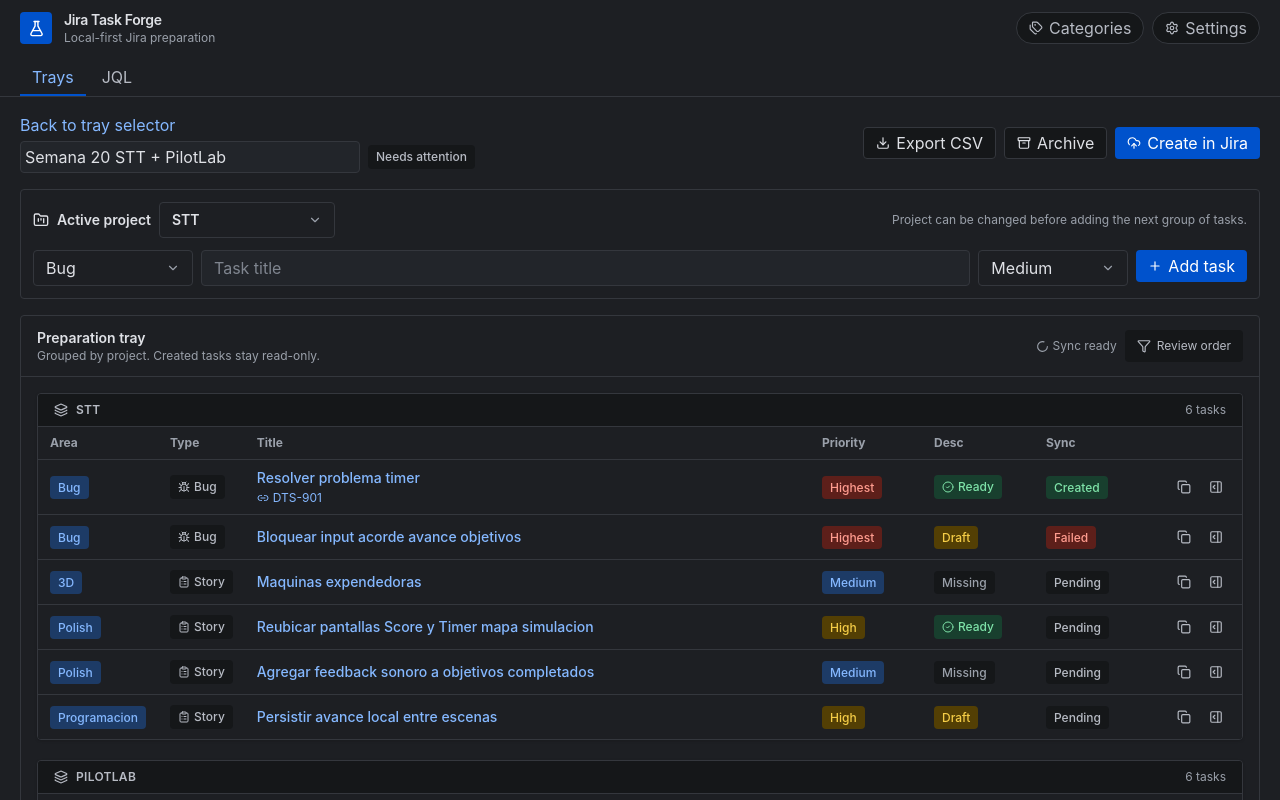
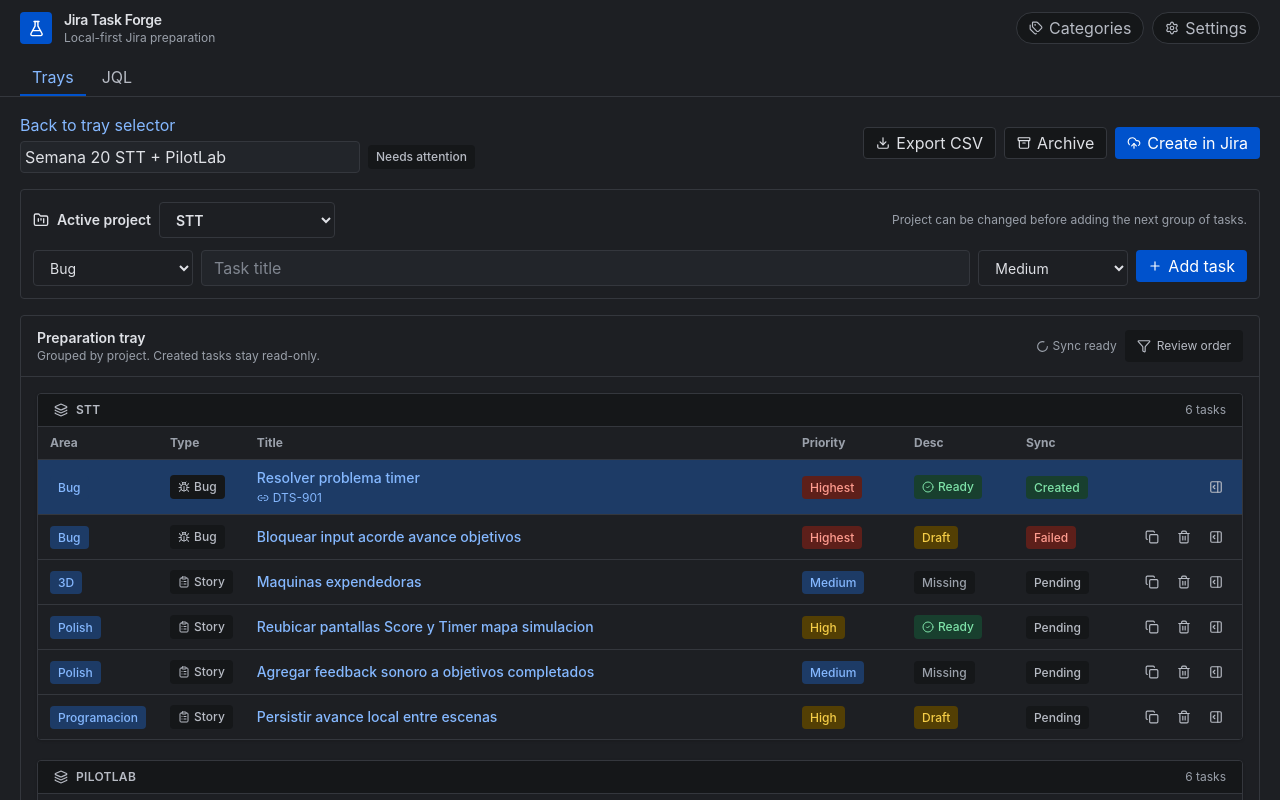
Before and after one commit to salmonsimon/jira-task-forge, a React (Vite) app: page / in a window 1280 px wide. Both pictures are taken after a click on the button 640 px from the left and 216 px from the top of the page. Shown: the top 800 px of the page. Built offline with nearby package versions, Linux system fonts and the light colour scheme.

Commit message:
Implement in-memory tray task interactions

```diff
--- a/src/App.tsx
+++ b/src/App.tsx
@@ -1,4 +1,4 @@
-import { useEffect, useMemo, useState } from "react";
+import { useEffect, useMemo, useRef, useState } from "react";
 import { AppHeader } from "./components/shell";
 import { CategoriesPanel } from "./features/categories";
 import { JqlView } from "./features/jql";
@@ -6,12 +6,15 @@ import { SettingsPanel } from "./features/settings";
 import { TaskFocusWindow } from "./features/task-detail";
 import { TraysView } from "./features/trays";
 import { mockAppDataAdapter } from "./lib/adapters";
-import type { LocalTask, MainTab, Panel, Tray } from "./lib/types";
+import { canDeleteTask, canDuplicateTask, deriveIssueTypeFromArea, deriveTrayStateFromTasks, duplicateLocalTask } from "./lib/domain";
+import type { LocalTask, MainTab, Panel, Priority, Tray } from "./lib/types";
 import { cn } from "./lib/utils";
 
 const appData = mockAppDataAdapter;
 
 export default function App() {
+  const taskIdCounter = useRef(0);
+  const [trays, setTrays] = useState<Tray[]>(() => cloneTrays(appData.listTrays()));
   const [activeTab, setActiveTab] = useState<MainTab>("trays");
   const [openPanel, setOpenPanel] = useState<Panel>(null);
   const [selectedTrayId, setSelectedTrayId] = useState<string | null>(null);
@@ -22,13 +25,17 @@ export default function App() {
   const [systemPrefersDark, setSystemPrefersDark] = useState(false);
 
   const selectedTray = useMemo(
-    () => appData.getTrayById(selectedTrayId),
-    [selectedTrayId]
+    () => trays.find((tray) => tray.id === selectedTrayId) ?? null,
+    [selectedTrayId, trays]
   );
 
   const selectedTask = useMemo(() => {
-    return appData.getTaskById(selectedTaskId);
-  }, [selectedTaskId]);
+    return trays.flatMap((tray) => tray.tasks).find((task) => task.id === selectedTaskId) ?? null;
+  }, [selectedTaskId, trays]);
+
+  const activeTrays = useMemo(() => trays.filter((tray) => tray.state !== "Archived"), [trays]);
+  const projectOptions = useMemo(() => appData.listProjects().filter((project) => !project.hidden).map((project) => project.name), []);
+  const areaOptions = useMemo(() => appData.listAreas().filter((area) => !area.hidden).map((area) => area.name), []);
 
   useEffect(() => {
     if (openPanel !== "detail") return;
@@ -53,6 +60,12 @@ export default function App() {
 
   const resolvedTheme = themeMode === "system" ? (systemPrefersDark ? "dark" : "light") : themeMode;
 
+  useEffect(() => {
+    if (openPanel === "detail" && !selectedTask) {
+      setOpenPanel(null);
+    }
+  }, [openPanel, selectedTask]);
+
   function openTask(task: LocalTask) {
     setSelectedTaskId(task.id);
     setOpenPanel("detail");
@@ -65,6 +78,72 @@ export default function App() {
     if (firstTask) setSelectedTaskId(firstTask.id);
   }
 
+  function nextTaskId() {
+    taskIdCounter.current += 1;
+    return `ltask-local-${Date.now().toString(36)}-${taskIdCounter.current}`;
+  }
+
+  function addTaskToSelectedTray(taskInput: { project: string; area: string; title: string; priority: Priority }) {
+    if (!selectedTrayId) return;
+
+    const nextTask: LocalTask = {
+      id: nextTaskId(),
+      project: taskInput.project,
+      area: taskInput.area,
+      title: taskInput.title,
+      priority: taskInput.priority,
+      issueType: deriveIssueTypeFromArea(taskInput.area),
+      syncStatus: "Pending",
+      descriptionStatus: "Missing",
+      language: "Spanish"
+    };
+
+    setTrays((currentTrays) =>
+      currentTrays.map((tray) =>
+        tray.id === selectedTrayId ? updateTrayTasks(tray, [...tray.tasks, nextTask]) : tray
+      )
+    );
+    setSelectedTaskId(nextTask.id);
+  }
+
+  function duplicateTask(taskId: string) {
+    const sourceTask = trays.flatMap((tray) => tray.tasks).find((task) => task.id === taskId);
+    if (!sourceTask || !canDuplicateTask(sourceTask)) return;
+
+    const duplicate = duplicateLocalTask(sourceTask, nextTaskId());
+
+    setTrays((currentTrays) =>
+      currentTrays.map((tray) => {
+        const taskIndex = tray.tasks.findIndex((task) => task.id === taskId);
+        if (taskIndex === -1) return tray;
+
+        const nextTasks = [...tray.tasks];
+        nextTasks.splice(taskIndex + 1, 0, duplicate);
+        return updateTrayTasks(tray, nextTasks);
+      })
+    );
+    setSelectedTaskId(duplicate.id);
+  }
+
+  function deleteTask(taskId: string) {
+    const tray = trays.find((candidate) => candidate.tasks.some((task) => task.id === taskId));
+    const task = tray?.tasks.find((candidate) => candidate.id === taskId);
+    if (!tray || !task || !canDeleteTask(task)) return;
+
+    if (selectedTaskId === taskId) {
+      const taskIndex = tray.tasks.findIndex((candidate) => candidate.id === taskId);
+      const replacementTask = tray.tasks[taskIndex + 1] ?? tray.tasks[taskIndex - 1] ?? null;
+      setSelectedTaskId(replacementTask?.id ?? null);
+      if (!replacementTask) setOpenPanel(null);
+    }
+
+    setTrays((currentTrays) =>
+      currentTrays.map((candidate) =>
+        candidate.id === tray.id ? updateTrayTasks(candidate, candidate.tasks.filter((candidateTask) => candidateTask.id !== taskId)) : candidate
+      )
+    );
+  }
+
   return (
     <div className={cn("min-h-screen bg-[#f7f8fa] text-[#172b4d]", resolvedTheme === "dark" && "theme-dark")}>
       <div className="flex min-h-screen">
@@ -72,11 +151,17 @@ export default function App() {
           <AppHeader activeTab={activeTab} setActiveTab={setActiveTab} openPanel={setOpenPanel} />
           {activeTab === "trays" ? (
             <TraysView
-              trays={appData.listActiveTrays()}
+              trays={activeTrays}
               selectedTray={selectedTray}
               onOpenTray={openTray}
               onBackToSelector={() => setSelectedTrayId(null)}
               onOpenTask={openTask}
+              onAddTask={addTaskToSelectedTray}
+              onDuplicateTask={duplicateTask}
+              onDeleteTask={deleteTask}
+              selectedTaskId={selectedTaskId}
+              projects={projectOptions}
+              areas={areaOptions}
             />
           ) : (
             <JqlView
@@ -107,3 +192,47 @@ export default function App() {
     </div>
   );
 }
+
+function cloneTrays(trays: Tray[]): Tray[] {
+  return trays.map((tray) => ({
+    ...tray,
+    tasks: tray.tasks.map((task) => ({
+      ...task,
+      attachments: task.attachments?.map((attachment) => ({ ...attachment })),
+      syncLog: task.syncLog?.map((entry) => ({ ...entry })),
+      subtasks: task.subtasks ? [...task.subtasks] : undefined
+    }))
+  }));
+}
+
+function updateTrayTasks(tray: Tray, tasks: LocalTask[]): Tray {
+  return {
+    ...tray,
+    tasks,
+    state: deriveTrayStateFromTasks(tasks, tray.state),
+    summary: summarizeTrayTasks(tasks),
+    updatedAt: "Just now"
+  };
+}
+
+function summarizeTrayTasks(tasks: LocalTask[]): string {
+  if (tasks.length === 0) return "No tasks";
+
+  const counts = tasks.reduce(
+    (summary, task) => {
+      summary[task.syncStatus] += 1;
+      return summary;
+    },
+    { Pending: 0, Failed: 0, Exported: 0, Created: 0 } satisfies Record<LocalTask["syncStatus"], number>
+  );
+
+  return [
+    `${tasks.length} ${tasks.length === 1 ? "task" : "tasks"}`,
+    counts.Pending ? `${counts.Pending} pending` : null,
+    counts.Failed ? `${counts.Failed} failed` : null,
+    counts.Exported ? `${counts.Exported} exported` : null,
+    counts.Created ? `${counts.Created} created` : null
+  ]
+    .filter(Boolean)
+    .join(" · ");
+}
--- a/src/features/trays/ProjectTaskGroup.tsx
+++ b/src/features/trays/ProjectTaskGroup.tsx
@@ -1,15 +1,23 @@
-import { Copy, Layers3, Link2, PanelRightOpen } from "lucide-react";
+import { Copy, Layers3, Link2, PanelRightOpen, Trash2 } from "lucide-react";
 import { AreaBadge, DescriptionBadge, IconButton, IssueTypeBadge, PriorityBadge, SyncBadge } from "../../components/ui";
+import { canDeleteTask, canDuplicateTask } from "../../lib/domain";
 import type { LocalTask } from "../../lib/types";
+import { cn } from "../../lib/utils";
 
 export function ProjectTaskGroup({
   project,
   tasks,
-  onOpenTask
+  selectedTaskId,
+  onOpenTask,
+  onDuplicateTask,
+  onDeleteTask
 }: {
   project: string;
   tasks: LocalTask[];
+  selectedTaskId: string | null;
   onOpenTask: (task: LocalTask) => void;
+  onDuplicateTask: (taskId: string) => void;
+  onDeleteTask: (taskId: string) => void;
 }) {
   return (
     <div className="overflow-hidden rounded border border-[#dfe1e6] bg-white shadow-sm">
@@ -37,7 +45,10 @@ export function ProjectTaskGroup({
             <tbody>
               {tasks.map((task) => (
                 <tr
-                  className="cursor-pointer border-t border-[#ebecf0] bg-white hover:bg-[#f4f8ff]"
+                  className={cn(
+                    "cursor-pointer border-t border-[#ebecf0] bg-white hover:bg-[#f4f8ff]",
+                    selectedTaskId === task.id && "bg-[#deebff]"
+                  )}
                   key={task.id}
                   onClick={() => onOpenTask(task)}
                 >
@@ -67,9 +78,28 @@ export function ProjectTaskGroup({
                   </td>
                   <td className="px-3 py-2">
                     <div className="flex justify-end gap-1">
-                      <IconButton title="Duplicate task" onClick={(event) => event.stopPropagation()}>
-                        <Copy size={14} />
-                      </IconButton>
+                      {canDuplicateTask(task) ? (
+                        <IconButton
+                          title="Duplicate task"
+                          onClick={(event) => {
+                            event.stopPropagation();
+                            onDuplicateTask(task.id);
+                          }}
+                        >
+                          <Copy size={14} />
+                        </IconButton>
+                      ) : null}
+                      {canDeleteTask(task) ? (
+                        <IconButton
+                          title="Delete local task"
+                          onClick={(event) => {
+                            event.stopPropagation();
+                            onDeleteTask(task.id);
+                          }}
+                        >
+                          <Trash2 size={14} />
+                        </IconButton>
+                      ) : null}
                       <IconButton
                         title="Open detail"
                         onClick={(event) => {
--- a/src/features/trays/QuickCapture.tsx
+++ b/src/features/trays/QuickCapture.tsx
@@ -1,27 +1,88 @@
 import { FolderKanban, Plus } from "lucide-react";
+import { useState, type FormEvent } from "react";
 import { Button, SelectLike } from "../../components/ui";
+import type { Priority } from "../../lib/types";
 
-export function QuickCapture() {
+const priorities: Priority[] = ["Lowest", "Low", "Medium", "High", "Highest"];
+
+export function QuickCapture({
+  projects,
+  areas,
+  onAddTask
+}: {
+  projects: string[];
+  areas: string[];
+  onAddTask: (task: { project: string; area: string; title: string; priority: Priority }) => void;
+}) {
+  const [project, setProject] = useState(projects[0] ?? "STT");
+  const [area, setArea] = useState(areas[0] ?? "Bug");
+  const [title, setTitle] = useState("");
+  const [priority, setPriority] = useState<Priority>("Medium");
+
+  function submitTask(event: FormEvent<HTMLFormElement>) {
+    event.preventDefault();
+
+    const trimmedTitle = title.trim();
+    if (!trimmedTitle) return;
+
+    onAddTask({ project, area, title: trimmedTitle, priority });
+    setTitle("");
+  }
+
   return (
-    <div className="rounded border border-[#dfe1e6] bg-white p-3">
+    <form className="rounded border border-[#dfe1e6] bg-white p-3" onSubmit={submitTask}>
       <div className="mb-3 flex items-center justify-between">
         <div className="flex items-center gap-2 text-sm font-semibold">
           <FolderKanban size={16} />
           Active project
-          <SelectLike value="STT" width="w-44" />
+          <CaptureSelect ariaLabel="Active project" options={projects} value={project} onChange={setProject} width="w-44" />
         </div>
         <span className="text-xs text-[#6b778c]">Project can be changed before adding the next group of tasks.</span>
       </div>
       <div className="grid grid-cols-[160px_1fr_150px_auto] gap-2">
-        <SelectLike value="Bug" />
+        <CaptureSelect ariaLabel="Area" options={areas} value={area} onChange={setArea} />
         <input
           className="h-9 rounded border border-[#c1c7d0] px-3 text-sm outline-none focus:border-[#4c9aff] focus:ring-2 focus:ring-[#deebff]"
           placeholder="Task title"
-          defaultValue=""
+          value={title}
+          onChange={(event) => setTitle(event.target.value)}
         />
-        <SelectLike value="Medium" />
+        <CaptureSelect ariaLabel="Priority" options={priorities} value={priority} onChange={(value) => setPriority(value as Priority)} />
         <Button icon={<Plus size={14} />}>Add task</Button>
       </div>
-    </div>
+    </form>
   );
 }
+
+function CaptureSelect({
+  ariaLabel,
+  options,
+  value,
+  onChange,
+  width = "w-full"
+}: {
+  ariaLabel: string;
+  options: string[];
+  value: string;
+  onChange: (value: string) => void;
+  width?: string;
+}) {
+  if (options.length === 0) {
+    return <SelectLike value={value} width={width} />;
+  }
+
+  return (
+    <select
+      aria-label={ariaLabel}
+      className={`${width} h-9 rounded border border-[#c1c7d0] bg-white px-3 text-sm outline-none focus:border-[#4c9aff] focus:ring-2 focus:ring-[#deebff]`}
+      value={value}
+      onChange={(event) => onChange(event.target.value)}
+    >
+      {options.map((option) => (
+        <option key={option} value={option}>
+          {option}
+        </option>
+      ))}
+    </select>
+  );
+}
--- a/src/features/trays/TraysView.tsx
+++ b/src/features/trays/TraysView.tsx
@@ -1,6 +1,6 @@
 import { Archive, Download, Filter, Loader2, UploadCloud } from "lucide-react";
 import { Button, TrayStateBadge } from "../../components/ui";
-import type { LocalTask, Tray } from "../../lib/types";
+import type { LocalTask, Priority, Tray } from "../../lib/types";
 import { groupTasksByProject } from "./groupTasksByProject";
 import { ProjectTaskGroup } from "./ProjectTaskGroup";
 import { QuickCapture } from "./QuickCapture";
@@ -11,13 +11,25 @@ export function TraysView({
   selectedTray,
   onOpenTray,
   onBackToSelector,
-  onOpenTask
+  onOpenTask,
+  onAddTask,
+  onDuplicateTask,
+  onDeleteTask,
+  selectedTaskId,
+  projects,
+  areas
 }: {
   trays: Tray[];
   selectedTray: Tray | null;
   onOpenTray: (tray: Tray) => void;
   onBackToSelector: () => void;
   onOpenTask: (task: LocalTask) => void;
+  onAddTask: (task: { project: string; area: string; title: string; priority: Priority }) => void;
+  onDuplicateTask: (taskId: string) => void;
+  onDeleteTask: (taskId: string) => void;
+  selectedTaskId: string | null;
+  projects: string[];
+  areas: string[];
 }) {
   if (!selectedTray) {
     return <TraySelector trays={trays} onOpenTray={onOpenTray} />;
@@ -51,7 +63,7 @@ export function TraysView({
         </div>
       </div>
 
-      <QuickCapture />
+      <QuickCapture projects={projects} areas={areas} onAddTask={onAddTask} />
 
       <div className="mt-4 rounded border border-[#dfe1e6] bg-white">
         <div className="flex items-center justify-between border-b border-[#dfe1e6] px-4 py-3">
@@ -71,7 +83,15 @@ export function TraysView({
 
         <div className="space-y-5 p-4">
           {Object.entries(grouped).map(([project, tasks]) => (
-            <ProjectTaskGroup key={project} project={project} tasks={tasks} onOpenTask={onOpenTask} />
+            <ProjectTaskGroup
+              key={project}
+              project={project}
+              tasks={tasks}
+              selectedTaskId={selectedTaskId}
+              onOpenTask={onOpenTask}
+              onDuplicateTask={onDuplicateTask}
+              onDeleteTask={onDeleteTask}
+            />
           ))}
         </div>
       </div>
```
